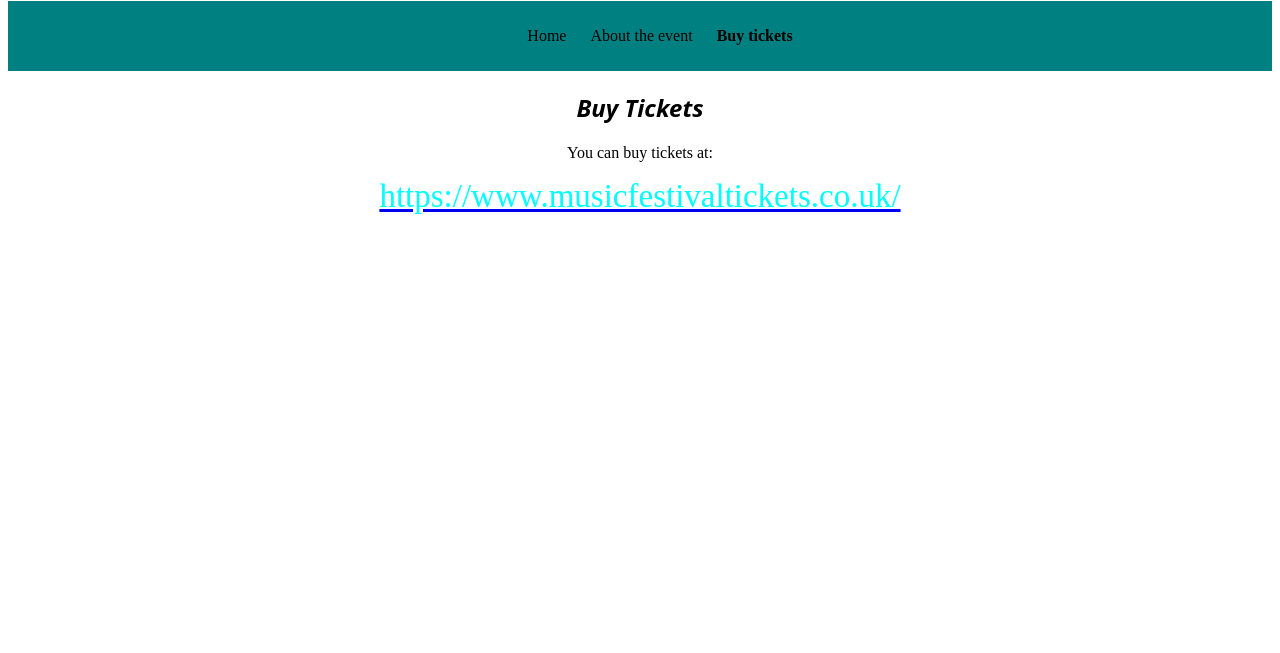
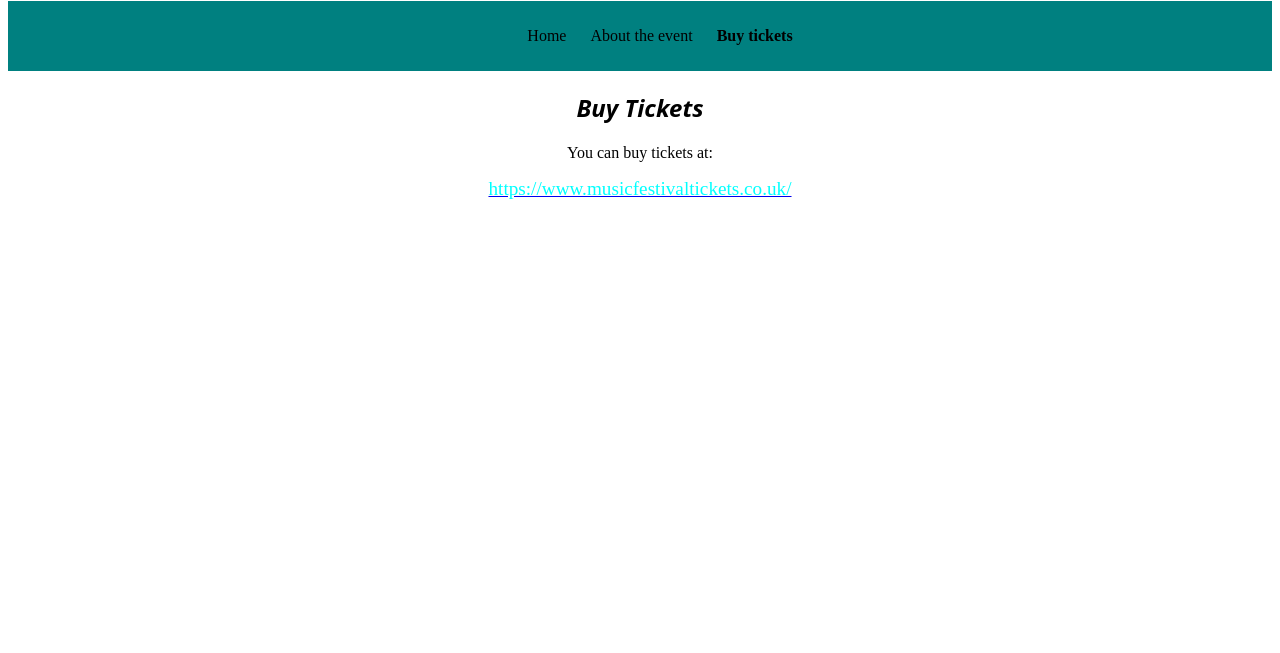
Before and after one commit to callumf151/festivalwebsite, a plain HTML site: page buy.html in a window 1280 px wide. Shown: the part 79-732 px from the top of the page. Drawn offline with Linux system fonts and the light colour scheme.

Commit message:
Update styles.css

```diff
--- a/styles/styles.css
+++ b/styles/styles.css
@@ -117,15 +117,13 @@ label.buyticketsmain {
     display: flex;
     justify-content: center;
     align-items: center;
-    width: auto;
 }
 
 label.buyticketscontent {
     display: flex;
     justify-content: center;
-    font-size: 33px;
+    font-size: larger;
     color: aqua;
-    text-size-adjust: auto;
 }
 
 .navbar {
```
